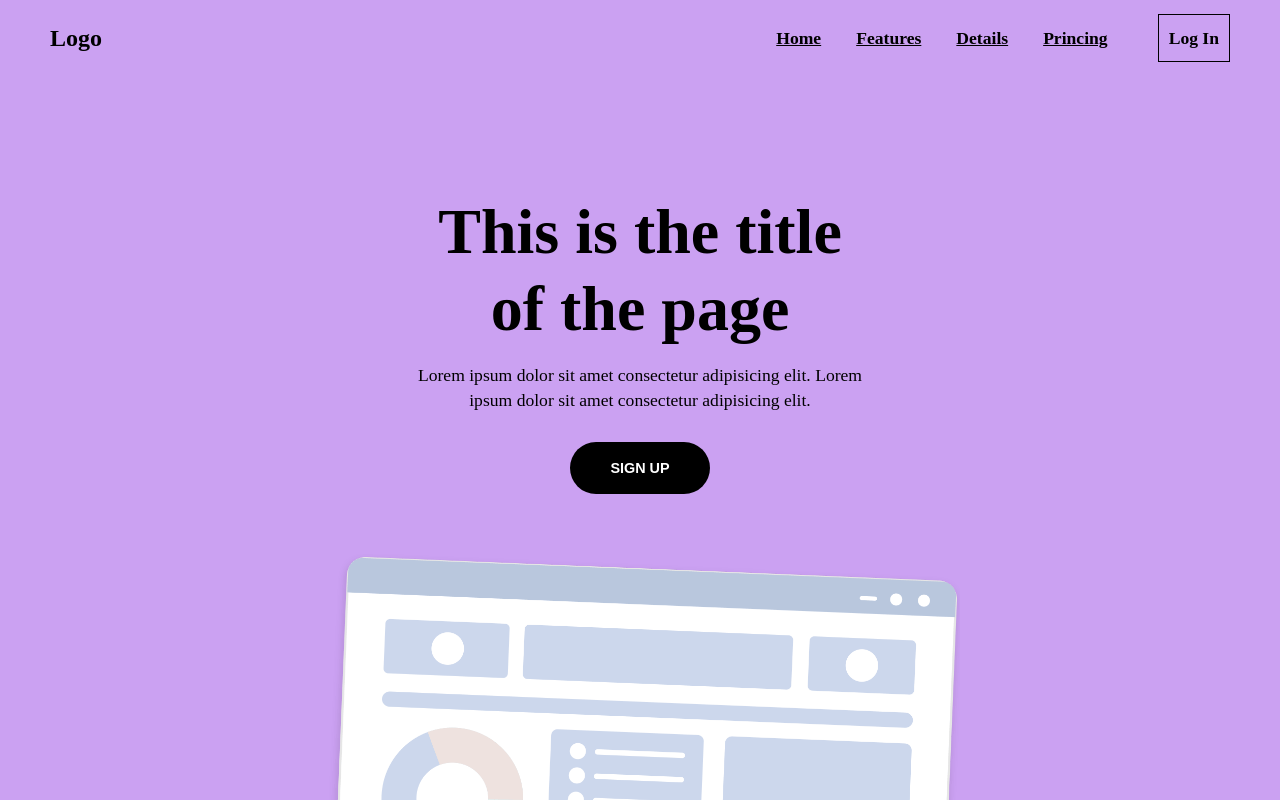
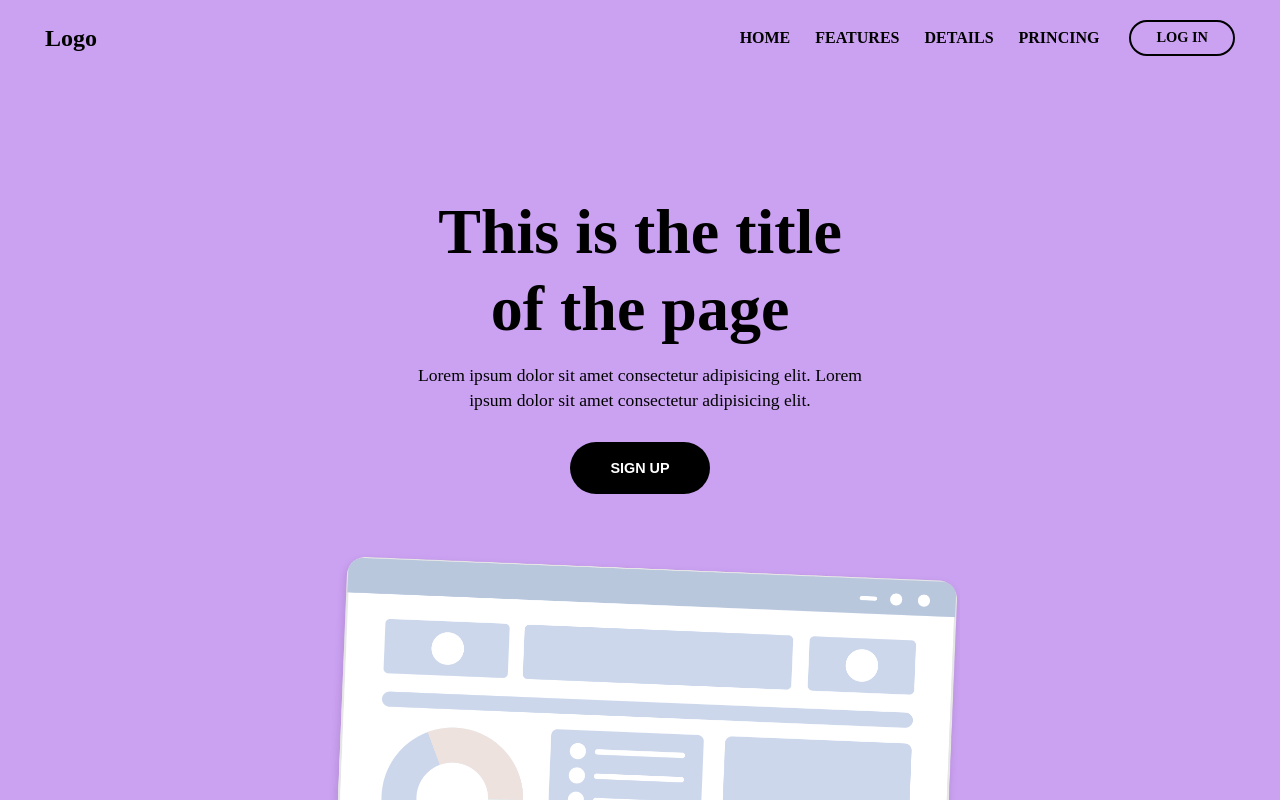
Before and after one commit to krushodev/Landing-Marketing-App, a React (Vite) app: page / in a window 1280 px wide. Shown: the top 800 px of the page. Built offline with nearby package versions, Linux system fonts and the light colour scheme.

Commit message:
feat: add MobileMenu componenet, BurgerMenu and fix styles of NavBar component

```diff
--- a/package.json
+++ b/package.json
@@ -11,6 +11,7 @@
   },
   "dependencies": {
     "@splidejs/react-splide": "^0.7.12",
+    "hamburger-react": "^2.5.0",
     "react": "^18.2.0",
     "react-dom": "^18.2.0"
   },
--- /dev/null
+++ b/src/components/Navbar/MobileMenu/MobileMenu.css
@@ -0,0 +1,26 @@
+.mobile-menu-container {
+    width: 100vw;
+    background-color: #000000d0;
+    height: 100vh;
+    position: fixed;
+    z-index: 3;
+    overflow: hidden;
+    top: 75px;
+    left: 0;
+    display: flex;
+    justify-content: center;
+    align-items: center;
+}
+
+.mobile-menu-links {
+    display: flex;
+    flex-direction: column;
+    padding: 20px;
+    font-size: 1.4em;
+    margin-top: -12em;
+    gap: 20px;
+}
+
+.mobile-menu-links a {
+    color: white;
+}
--- /dev/null
+++ b/src/components/Navbar/MobileMenu/MobileMenu.jsx
@@ -0,0 +1,16 @@
+import "./MobileMenu.css";
+
+const MobileMenu = () => {
+  return (
+    <div className="mobile-menu-container">
+      <div className="mobile-menu-links">
+        <a href="">Home</a>
+        <a href="">Features</a>
+        <a href="">Details</a>
+        <a href="">Princing</a>
+      </div>
+    </div>
+  )
+}
+
+export default MobileMenu;
--- a/src/components/Navbar/Navbar.css
+++ b/src/components/Navbar/Navbar.css
@@ -4,7 +4,7 @@ nav {
     top: 0;
     right: 0;
     background-color: #cba1f2;
-    padding: 0 50px;
+    padding: 0 45px;
     z-index: 2;
 }
 
@@ -12,7 +12,9 @@ nav {
     display: flex;
     justify-content: space-between;
     align-items: center;
-    gap: 35px;
+    width: 100%;
+    max-width: 90rem;
+    margin: 0 auto;
 }
 
 .nav-links {
@@ -21,25 +23,43 @@ nav {
     justify-content: flex-end;
     gap: 20px;
     width: 100%;
-    font-size: 1.1em;
+    font-size: 1em;
 }
 
 .nav-items {
     display: flex;
     align-items: center;
-    gap: 35px;
+    gap: 25px;
     font-weight: bold;
 }
 
+.nav-items li a {
+    text-decoration: none;
+    text-transform: uppercase;
+}
+
 .nav-login {
-    margin-left: 30px;
-    border: 1px solid black;
-    padding: 10px;
+    margin-left: 10px;
+    border: 2px solid black;
+    border-radius: 40px;
+    padding: 5px 25px;
     font-weight: bold;
+    background-color: transparent;
+    text-transform: uppercase;
+    font-size: 0.9em;
+}
+
+.nav-container h1,
+.nav-login  {
+    cursor: pointer;
 }
 
 @media screen and (min-width: 1024px) {
     .nav-links {
         display: flex;
     }
+
+    .hamburger-react {
+        display: none;
+    }
 }
--- a/src/components/Navbar/Navbar.jsx
+++ b/src/components/Navbar/Navbar.jsx
@@ -1,8 +1,20 @@
 import "./Navbar.css";
+import MobileMenu from "./MobileMenu/MobileMenu";
+import Hamburger from 'hamburger-react';
+import { useState } from "react";
 
 const Navbar = () => {
+  const [isOpen, setIsOpen] = useState(false);
+
+  const handleToggle = () => {
+    setIsOpen(!isOpen);
+    const body = document.body;
+    body.style.overflowY = (!isOpen) ? "hidden" : "scroll";
+  }
+
   return (
-    <nav>
+    <>
+      <nav>
         <div className="nav-container">
             <h1>Logo</h1>
             <div className="nav-links">
@@ -14,8 +26,13 @@ const Navbar = () => {
                 </ul>
                 <a className="nav-login">Log In</a>
             </div>
+            <Hamburger toggled={isOpen} toggle={handleToggle} />
         </div>
-    </nav>
+      </nav>
+      {
+        isOpen && <MobileMenu/>
+      }
+    </>
   )
 }
 
```
Also changed, not shown: 1 other file (tests, documents, lock files or other folders).
